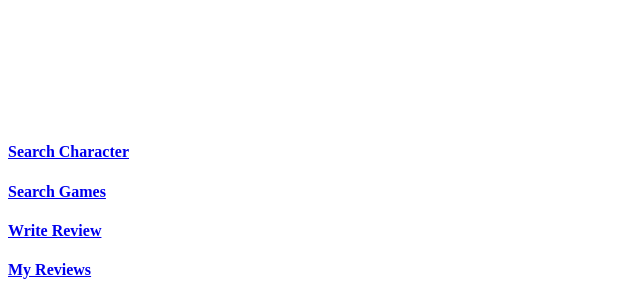
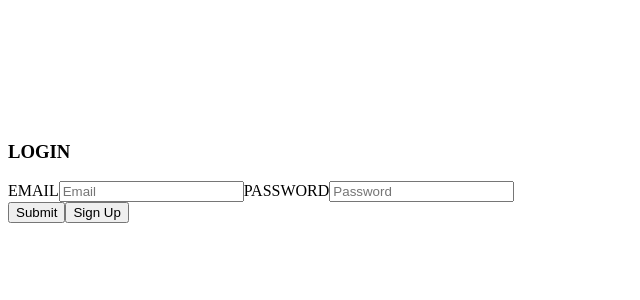
Before and after one commit to bbissing/nintendo-encyclopedia, a React app: page / in a window 1280 px wide. Shown: the part 2290-2590 px from the top of the page, without its empty margins (0-640 px from the left). After the commit the page ends 2521 px from the top, so only its background shows below. Built offline with nearby package versions, Linux system fonts and the light colour scheme; the HTML template or start-up script is replaced by a standard one.

Commit message:
user can now create a profile

```diff
--- a/client/src/components/App.jsx
+++ b/client/src/components/App.jsx
@@ -1,5 +1,7 @@
 import React, { useState, useEffect } from 'react';
 import { Routes, Route } from 'react-router-dom';
+import Login from './Login.jsx';
+import Register from './Register.jsx';
 import HomePage from './Homepage.jsx';
 import SearchCharacter from './SearchCharacter.jsx';
 import SearchGames from './SearchGames.jsx';
@@ -9,7 +11,9 @@ import MyReviews from './MyReviews.jsx';
 function App() {
   return (
     <Routes>
-      <Route path="/" element={<HomePage />}/>
+      <Route path="/" element={<Login />}/>
+      <Route path="/register" element={<Register />}/>
+      <Route path="/home" element={<HomePage />}/>
       <Route path="/search-character" element={<SearchCharacter />}/>
       <Route path="/search-games" element={<SearchGames />}/>
       <Route path="/write-review" element={<WriteReview />}/>
--- a/client/src/components/Login.jsx
+++ b/client/src/components/Login.jsx
@@ -0,0 +1,84 @@
+import React, { useState, useEffect } from 'react';
+import { Link } from 'react-router-dom';
+import logo from '../assets/nintendo-logo.png';
+
+function Login() {
+
+  function handleSubmit(e) {
+		e.preventDefault();
+    // let name = e.target.name.value;
+    // let review = e.target.review.value;
+    // console.log('name: ', e.target.name.value);
+    // console.log('review: ', e.target.review.value);
+    // (async () => {
+    //   try {
+    //     let image = defaultPic;
+    //     if (data[name.toLowerCase()] !== undefined) {
+    //       const temp = await axios.get('/get-character', {
+    //         params: {
+    //           query: data[name.toLowerCase()]
+    //         }
+    //       })
+    //       image = temp.data.image.thumb_url;
+    //       // console.log('image: ', image);
+    //     };
+    //     const response = await axios.post('/post-review', {
+    //       name: e.target.name.value,
+    //       review: e.target.review.value,
+    //       image: image
+    //     });
+    //     console.log('response: ', response);
+    //     e.target.reset();
+    //   } catch (error) {
+    //     console.error(error);
+    //   }
+    // })();
+  }
+
+
+  return (
+    <>
+      <img className="nintendo_logo" src={logo} alt="nintendo logo"/>
+      <div className="loginForm">
+        <div className="loginModal">
+          <h3>LOGIN</h3>
+          <form onSubmit={handleSubmit}>
+            <div>
+              {/* <p>EMAIL</p> */}
+              <label htmlFor="email">EMAIL</label>
+              <input
+                id="email"
+                name="email"
+                autoComplete="false"
+                required
+                type="text"
+                placeholder="Email"
+                // value="bbissing@yahoo.com"
+              />
+              <label htmlFor="password">PASSWORD</label>
+              {/* <p>PASSWORD</p> */}
+              <input
+                id="password"
+                name="password"
+                autoComplete="false"
+                required
+                type="password"
+                placeholder="Password"
+                maxLength="25"
+                // value="Weezy012"
+              />
+              <div>
+                <button className='login-btn'>Submit</button>
+                <Link to='/register'>
+                  <button className='signUp-btn'><span className='signUp-btn-link'>Sign Up</span></button>
+                </Link>
+              </div>
+            </div>
+          </form>
+        </div>
+      </div>
+    </>
+  )
+}
+
+export default Login;
--- a/client/src/components/MyReviews.jsx
+++ b/client/src/components/MyReviews.jsx
@@ -26,7 +26,7 @@ function MyReviews() {
   return (
     <>
       <>
-        <Link to="/">
+        <Link to="/home">
           <IoArrowBackOutline className="back-button" color={'#262929'} size={30} />
         </Link>
       </>
--- /dev/null
+++ b/client/src/components/Register.jsx
@@ -0,0 +1,83 @@
+import React, { useState, useEffect } from 'react';
+import { Link } from 'react-router-dom';
+import { IoArrowBackOutline } from 'react-icons/io5';
+import logo from '../assets/nintendo-logo.png';
+import axios from 'axios';
+
+function Register() {
+
+  function handleSubmit(e) {
+		e.preventDefault();
+    let username = e.target.username.value;
+    let email = e.target.email.value;
+    let password = e.target.password.value;
+    console.log('username: ', e.target.username.value);
+    console.log('email: ', e.target.email.value);
+    console.log('password: ', e.target.password.value);
+    (async () => {
+      try {
+        const response = await axios.post('/create-user', {
+          username,
+          email,
+          password
+        });
+        console.log('response: ', response);
+        e.target.reset();
+      } catch (error) {
+        console.error(error);
+      }
+    })();
+  }
+
+  return (
+    <>
+      <img className="nintendo_logo" src={logo} alt="nintendo logo"/>
+      <div className="loginForm">
+        <div className="loginModal" style={{height: '400px'}}>
+          <Link to='/'>
+            <IoArrowBackOutline className="back-button" color={'#ffffff'} size={20} />
+          </Link>
+          <h3>SIGN UP</h3>
+          <form onSubmit={handleSubmit}>
+            <div>
+              <label htmlFor="username">USERNAME</label>
+              <input
+                id="username"
+                name="username"
+                autoComplete="false"
+                required
+                type="text"
+                placeholder=""
+                maxLength="25"
+              />
+              <label htmlFor="email">EMAIL</label>
+              <input
+                id="email"
+                name="email"
+                autoComplete="false"
+                required
+                type="text"
+                placeholder="Email"
+              />
+              <label htmlFor="password">PASSWORD</label>
+              <input
+                id="password"
+                name="password"
+                autoComplete="false"
+                required
+                type="password"
+                placeholder="Password"
+                maxLength="25"
+              />
+              <div>
+                <button className='login-btn'>Submit</button>
+              </div>
+            </div>
+          </form>
+        </div>
+      </div>
+    </>
+  )
+}
+
+export default Register;
--- a/client/src/components/SearchCharacter.jsx
+++ b/client/src/components/SearchCharacter.jsx
@@ -56,7 +56,7 @@ function SearchCharacter() {
   return (
     <>
       <>
-        <Link to="/">
+        <Link to="/home">
           <IoArrowBackOutline className="back-button" color={'#262929'} size={30} />
         </Link>
       </>
--- a/client/src/components/SearchGames.jsx
+++ b/client/src/components/SearchGames.jsx
@@ -56,7 +56,7 @@ function SearchGames() {
   return (
     <>
       <>
-        <Link to="/">
+        <Link to="/home">
           <IoArrowBackOutline className="back-button" color={'#262929'} size={30} />
         </Link>
       </>
--- a/client/src/components/WriteReview.jsx
+++ b/client/src/components/WriteReview.jsx
@@ -42,7 +42,7 @@ function WriteReview() {
 
   return (
     <>
-      <Link to="/">
+      <Link to="/home">
         <IoArrowBackOutline className="back-button" color={'#262929'} size={30} />
       </Link>
       {modalOpen ? (
@@ -69,7 +69,8 @@ function WriteReview() {
                   required
                   type="text"
                   placeholder="Write Your Review"
-                  maxLength="300"/>
+                  maxLength="300"
+                />
               </div>
               <div>
                 <button>Submit</button>
```
Also changed, not shown: database/controllers/insertData.js (+12 -1 lines), 2 other files (tests, documents, lock files or other folders).
